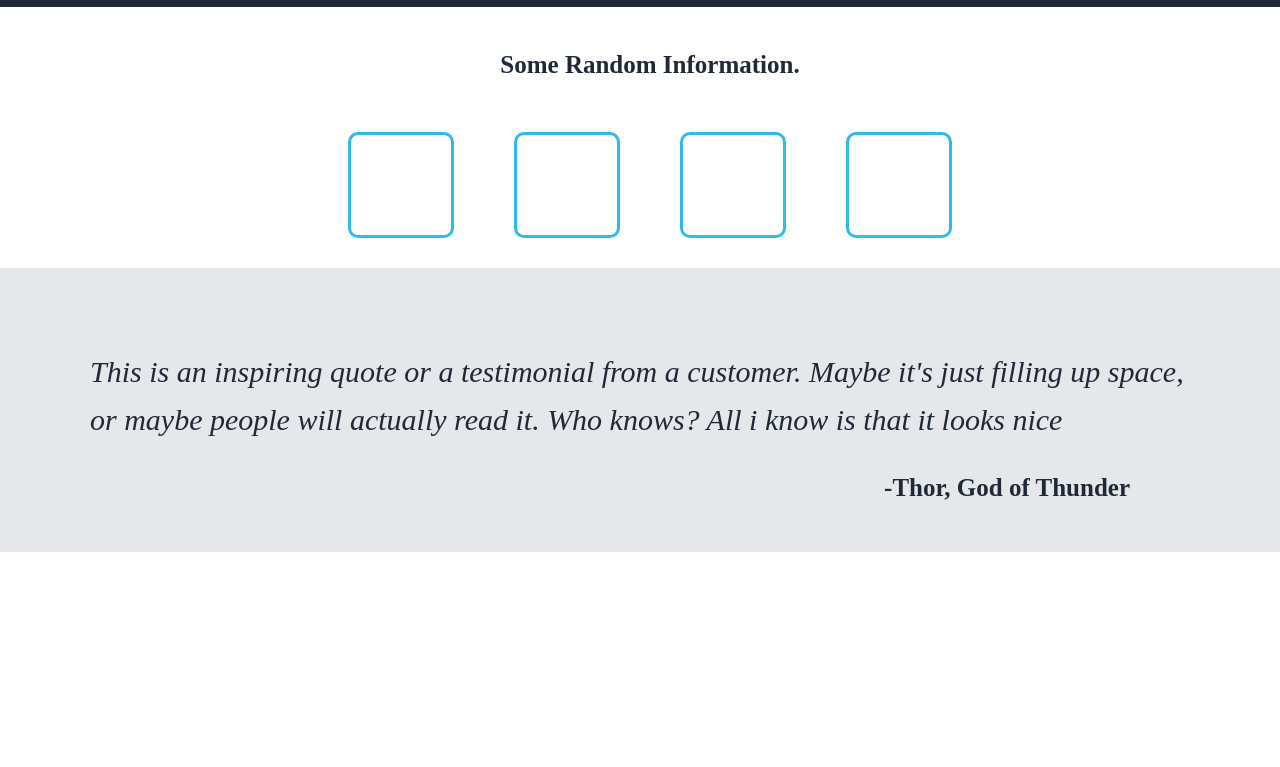
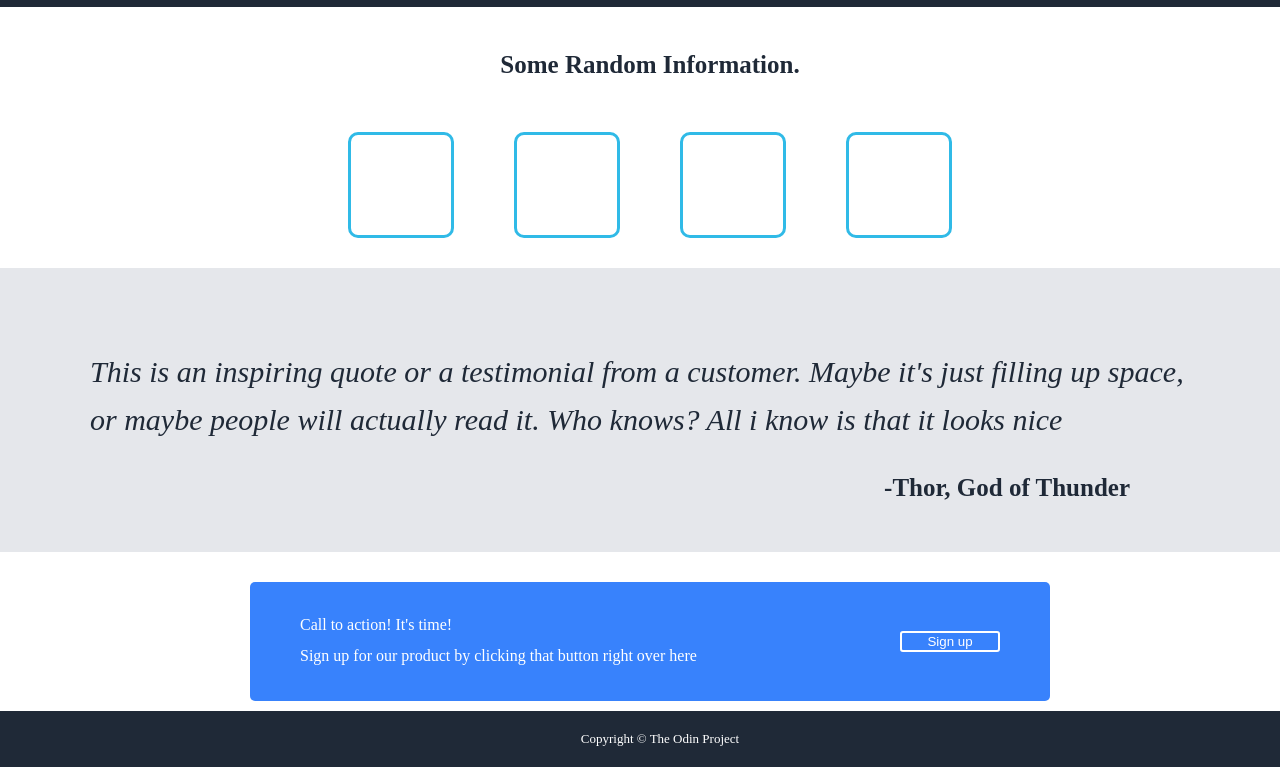
Before and after one commit to Obumezi/Odin-landing-page, a plain HTML site: page index.html in a window 1280 px wide. Shown: the part 353-1120 px from the top of the page. Before the commit the page ends 905 px from the top, so only its background shows below. Drawn offline with Linux system fonts and the light colour scheme.

Commit message:
Completed all sections. Mininal styling left

```diff
--- a/index.html
+++ b/index.html
@@ -66,6 +66,26 @@
     </div>
 
 
+    <div class="forth-section">
+        <div class="call-to-action">
+            <div class="left-call">
+                <span class="action">Call to action! It's time!</span>
+                <span class="product">Sign up for our product by clicking that button right over here</span>
+            </div>
+
+            <div class="right-call">
+
+                <button class="button2">Sign up</button>
+            </div>
+
+        </div>
+    </div>
+
+    <footer class="footer">
+        Copyright &#169 The Odin Project
+    </footer>
+
+
 
 </body>
 
--- a/style.css
+++ b/style.css
@@ -122,3 +122,68 @@ button {
   font-size: 25px;
   font-weight: 900;
 }
+
+.forth-section {
+  display: flex;
+  width: 100%;
+  background-color: white4;
+  padding: 10px;
+  justify-content: center;
+  align-content: center;
+}
+
+.call-to-action {
+  display: flex;
+  height: 119px;
+  width: 800px;
+  background-color: #3882fc;
+  color: white;
+  font-weight: 800;
+  border-radius: 5px;
+  margin-top: 20px;
+}
+
+.left-call {
+  display: flex;
+  flex-direction: column;
+  margin-right: auto;
+  margin-left: 50px;
+  line-height: 2.9;
+  margin-top: 10px;
+}
+
+.right-call {
+  display: flex;
+  flex-direction: column;
+  justify-content: center;
+  align-content: center;
+}
+
+.button2 {
+  color: white;
+  background-color: #3882fc;
+  border: 2px white solid;
+  border-radius: 3px;
+  margin-right: 50px;
+}
+
+.product {
+  margin-top: -15px;
+  font-weight: normal;
+}
+
+.action {
+  margin-top: 10px;
+  font-weight: 100;
+}
+
+.footer {
+  width: 100%;
+  background-color: #1f2937;
+  padding: 20px;
+  color: white;
+  display: flex;
+  justify-content: center;
+  align-content: center;
+  font-size: small;
+}
```
